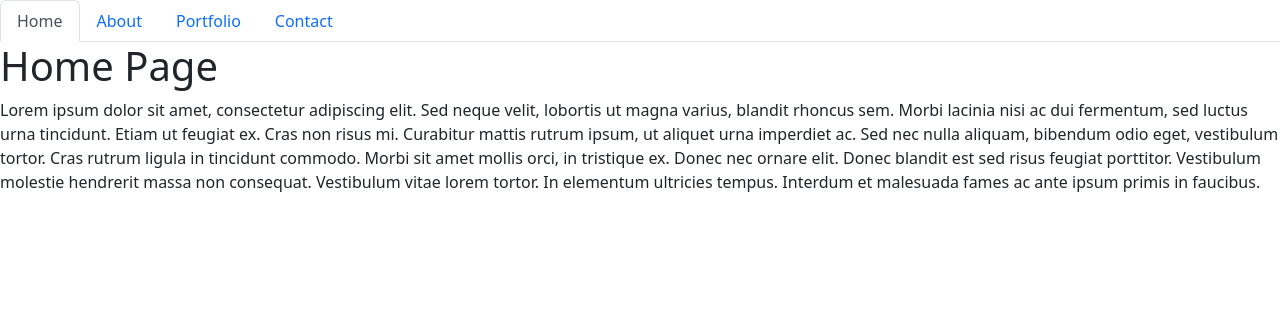
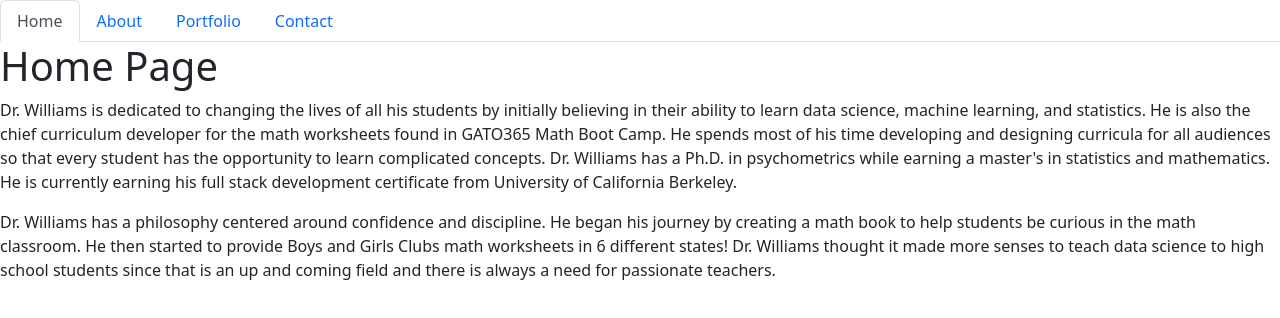
Before and after one commit to gato365/gato365-react-portfolio, a React (Create React App) app: page / in a window 1280 px wide. Shown: the top 318 px of the page. Built offline with nearby package versions, Linux system fonts and the light colour scheme.

Commit message:
Made modifications to home page

```diff
--- a/src/components/pages/Home.js
+++ b/src/components/pages/Home.js
@@ -4,18 +4,12 @@ export default function Home() {
   return (
     <div>
       <h1>Home Page</h1>
-      <p>
-        Lorem ipsum dolor sit amet, consectetur adipiscing elit. Sed neque
-        velit, lobortis ut magna varius, blandit rhoncus sem. Morbi lacinia nisi
-        ac dui fermentum, sed luctus urna tincidunt. Etiam ut feugiat ex. Cras
-        non risus mi. Curabitur mattis rutrum ipsum, ut aliquet urna imperdiet
-        ac. Sed nec nulla aliquam, bibendum odio eget, vestibulum tortor. Cras
-        rutrum ligula in tincidunt commodo. Morbi sit amet mollis orci, in
-        tristique ex. Donec nec ornare elit. Donec blandit est sed risus feugiat
-        porttitor. Vestibulum molestie hendrerit massa non consequat. Vestibulum
-        vitae lorem tortor. In elementum ultricies tempus. Interdum et malesuada
-        fames ac ante ipsum primis in faucibus.
-      </p>
+
+
+ <p>Dr. Williams is dedicated to changing the lives of all his students by initially believing in their ability to learn data science, machine learning, and statistics. He is also the chief curriculum developer for the math worksheets found in GATO365 Math Boot Camp. He spends most of his time developing and designing curricula for all audiences so that every student has the opportunity to learn complicated concepts. Dr. Williams has a Ph.D. in psychometrics while earning a master's in statistics and mathematics. He is currently earning his full stack development certificate from University of California Berkeley.</p>
+
+<p>Dr. Williams has a philosophy centered around confidence and discipline. He began his journey by creating a math book to help students be curious in the math classroom. He then started to provide Boys and Girls Clubs math worksheets in 6 different states! Dr. Williams thought it made more senses to teach data science to high school students since that is an up and coming field and there is always a need for passionate teachers.</p>
+
     </div>
   );
 }
```
